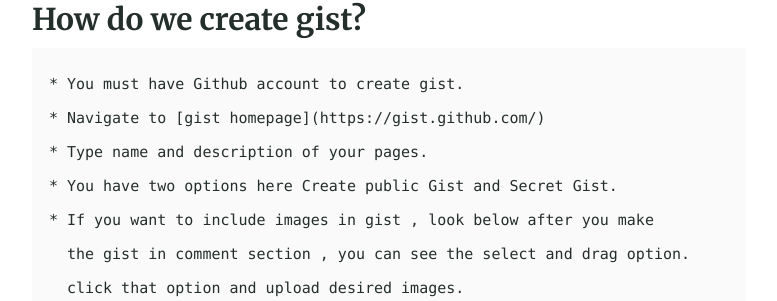
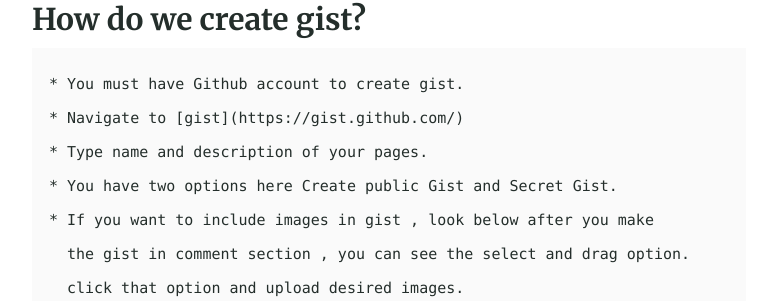
Before and after one commit to wkranti/KraGstrob, a Jekyll site: the page built from _posts/2018-6-7-What a gist!.md, in a window 1280 px wide and 900 px high, scrolled down 1344 px. Shown: the part 185-486 px from the top of the window, without its empty margins (251-1028 px from the left). Built offline with Jekyll 4.4.1, drawn with Linux system fonts in a browser that asks for light colours.

Commit message:
New Post edit

```diff
--- a/_posts/2018-6-7-What a gist!.md
+++ b/_posts/2018-6-7-What a gist!.md
@@ -33,7 +33,7 @@ in your gist.You just have to include something like This
 
 ### How do we create gist?
     * You must have Github account to create gist.
-    * Navigate to [gist homepage](https://gist.github.com/)
+    * Navigate to [gist](https://gist.github.com/)
     * Type name and description of your pages.
     * You have two options here Create public Gist and Secret Gist.
     * If you want to include images in gist , look below after you make
```
